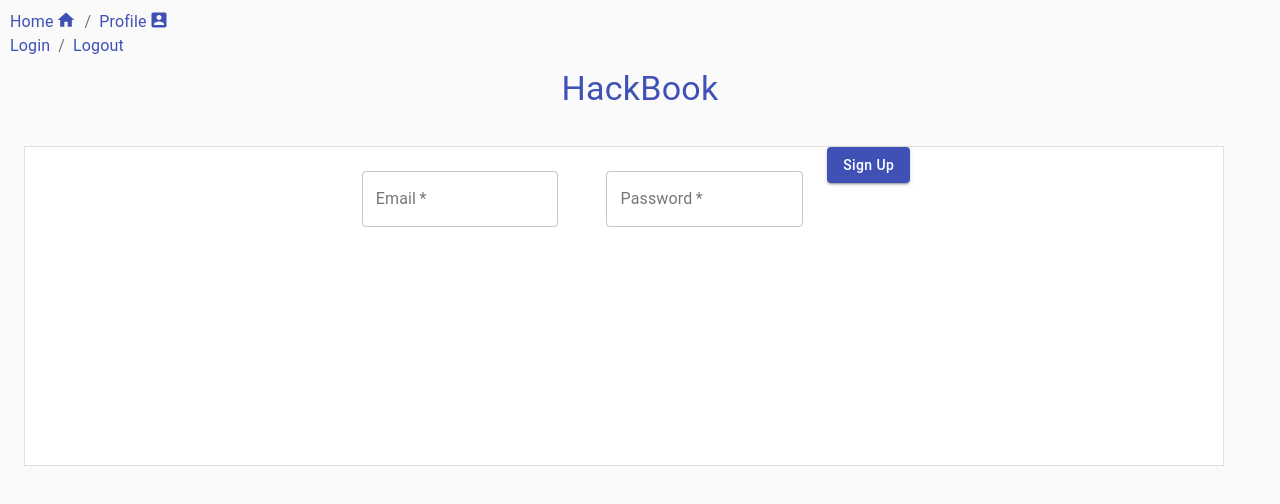
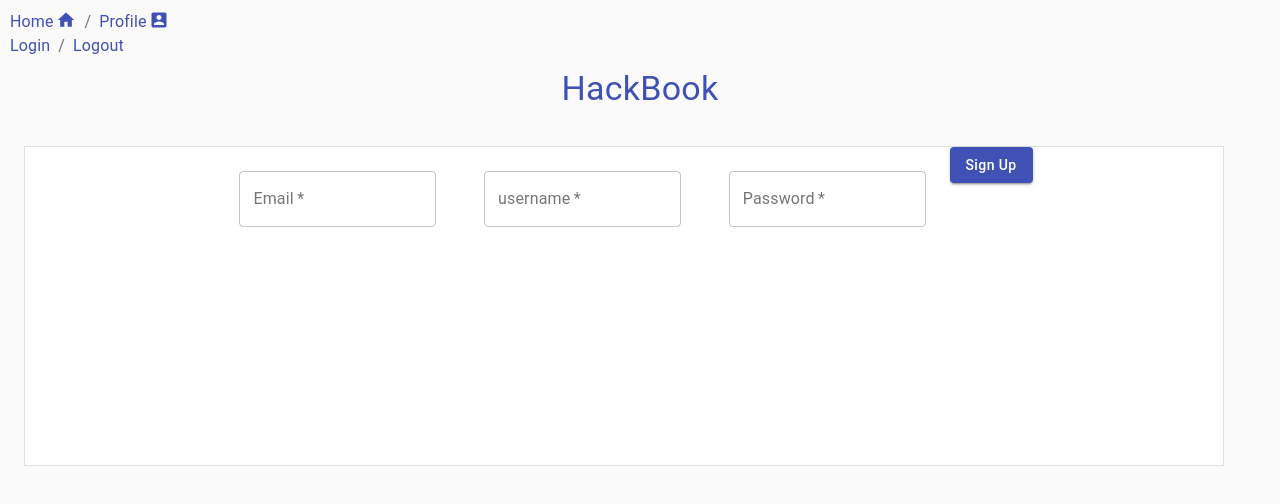
Before and after one commit to HarrisonClark/FinalProject, a React (Create React App) app: page /signup in a window 1280 px wide. Shown: the top 504 px of the page. Built offline with nearby package versions, Linux system fonts and the light colour scheme; no server answers.

Commit message:
username in signup

```diff
--- a/src/components/auth/SignupPage.js
+++ b/src/components/auth/SignupPage.js
@@ -3,6 +3,8 @@ import Paper from '../Paper';
 import { Button, TextField } from '@material-ui/core';
 import { makeStyles } from '@material-ui/core/styles';
 import firebase from '../../firebase';
+import { useUidContext } from '../UidContext';
+const db = firebase.firestore();
 
 const useStyles = makeStyles((theme) => ({
   root: {
@@ -16,8 +18,10 @@ const useStyles = makeStyles((theme) => ({
 const SignupPage = () => {
   const classes = useStyles();
 
+  const { uid } = useUidContext();
+
   const [email, setEmail] = useState('');
-  const [username, setuserName] = useState('');
+  const [username, setUsername] = useState('');
   const [password, setPassword] = useState('');
 
   const handleSubmit = (e) => {
@@ -26,6 +30,11 @@ const SignupPage = () => {
     firebase
       .auth()
       .createUserWithEmailAndPassword(email, password)
+      .then(() => {
+        if (uid) {
+          db.collection('users').doc(uid).set({ username });
+        }
+      })
       .catch(function (error) {
         // Handle Errors here.
         var errorCode = error.code;
@@ -56,6 +65,16 @@ const SignupPage = () => {
       <TextField
         required
         id="outlined-required"
+        label="username"
+        variant="outlined"
+        onChange={(e) => {
+          setUsername(e.target.value);
+        }}
+        value={username}
+      />
+      <TextField
+        required
+        id="outlined-required"
         type="password"
         label="Password"
         variant="outlined"
```
